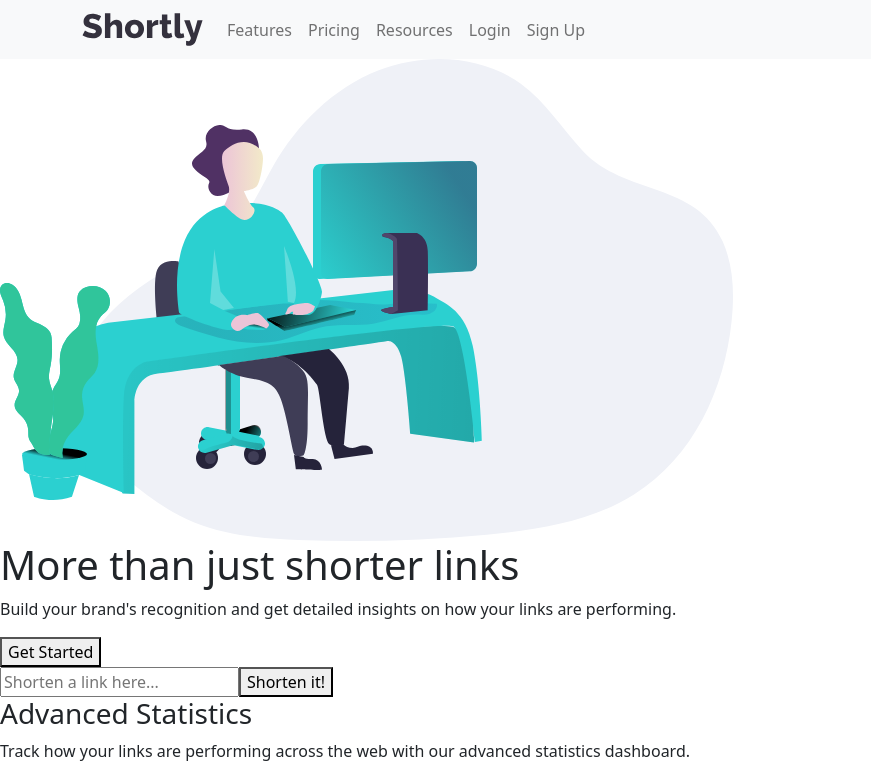
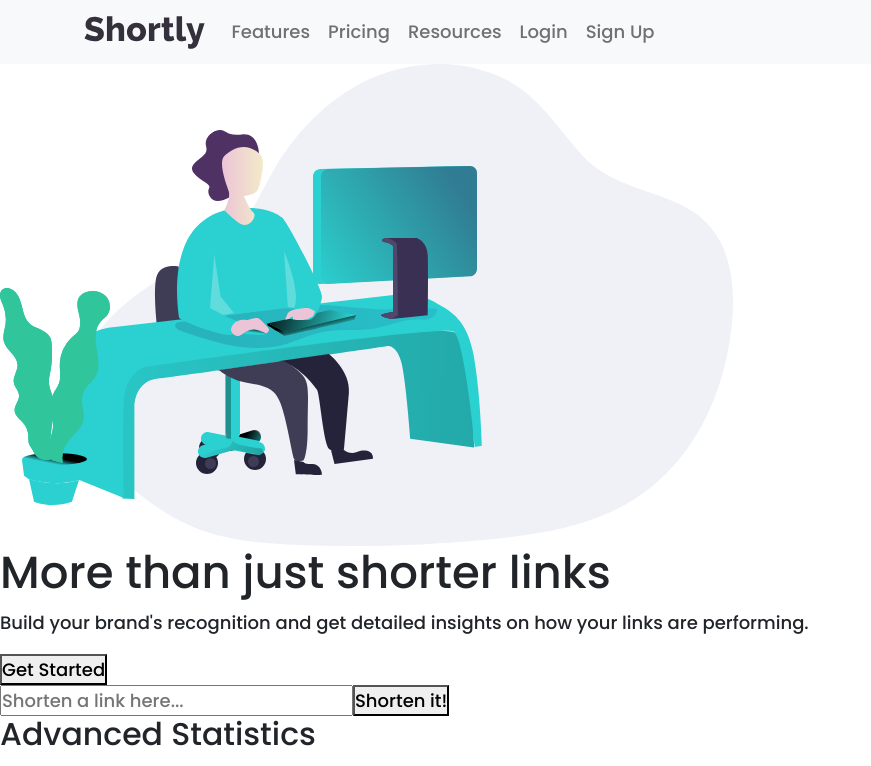
Before and after one commit to ZeenatLawal/Shortly, a React (Create React App) app: page / in a window 1280 px wide. Shown: the top 766 px of the page, without its empty margins (0-871 px from the left). Built offline with nearby package versions, Linux system fonts and the light colour scheme.

Commit message:
Import font family

```diff
--- a/src/styles/App.css
+++ b/src/styles/App.css
@@ -1,3 +1,8 @@
-.App {
-  text-align: center;
+@import url('https://fonts.googleapis.com/css2?family=Poppins:wght@500;700&display=swap');
+
+* {
+  margin: 0;
+  padding: 0;
+  font-family: 'Poppins', sans-serif;
+  font-size: 18px;
 }
```
